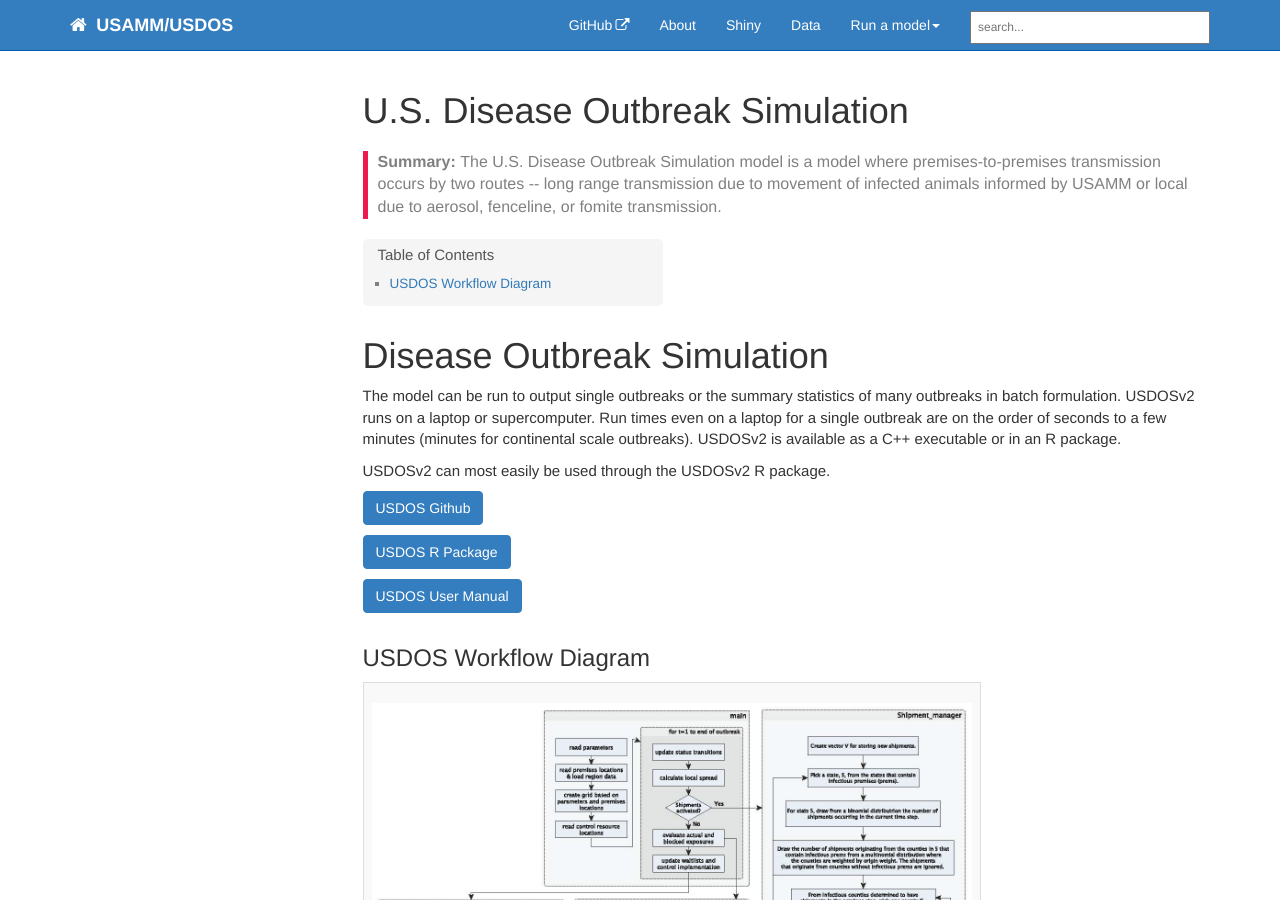
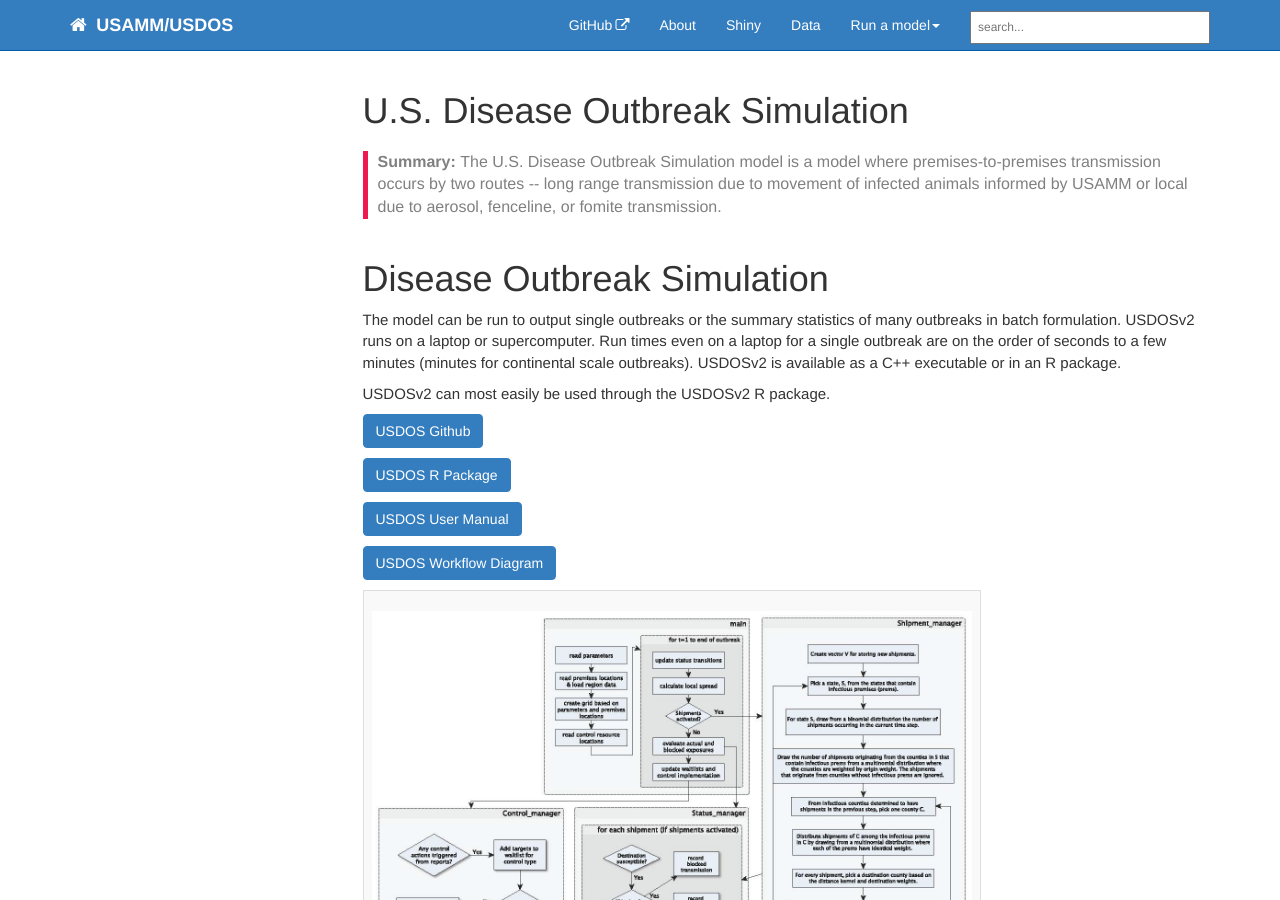
Before and after one commit to webblabb/usammusdos, a Jekyll site: the page built from pages/usdos/usdos.md, in a window 1280 px wide and 900 px high. Built offline with Jekyll 4.4.1, drawn with Linux system fonts in a browser that asks for light colours; nearby versions of some CDN libraries; comment, search, counter and statistics services are not loaded.

Commit message:
Update usdos.md

```diff
--- a/pages/usdos/usdos.md
+++ b/pages/usdos/usdos.md
@@ -22,7 +22,7 @@ USDOSv2 can most easily be used through the USDOSv2 R package.
 
 <a href="/literature/USDOS_User_Manual.pdf" class="btn btn-primary">USDOS User Manual</a>
 
-## USDOS Workflow Diagram
+<a href="/literature/main.pdf" class="btn btn-primary">USDOS Workflow Diagram</a>
 
 | <img src = "images/usdos.jpg" style = "width:600px">  |
 
```
